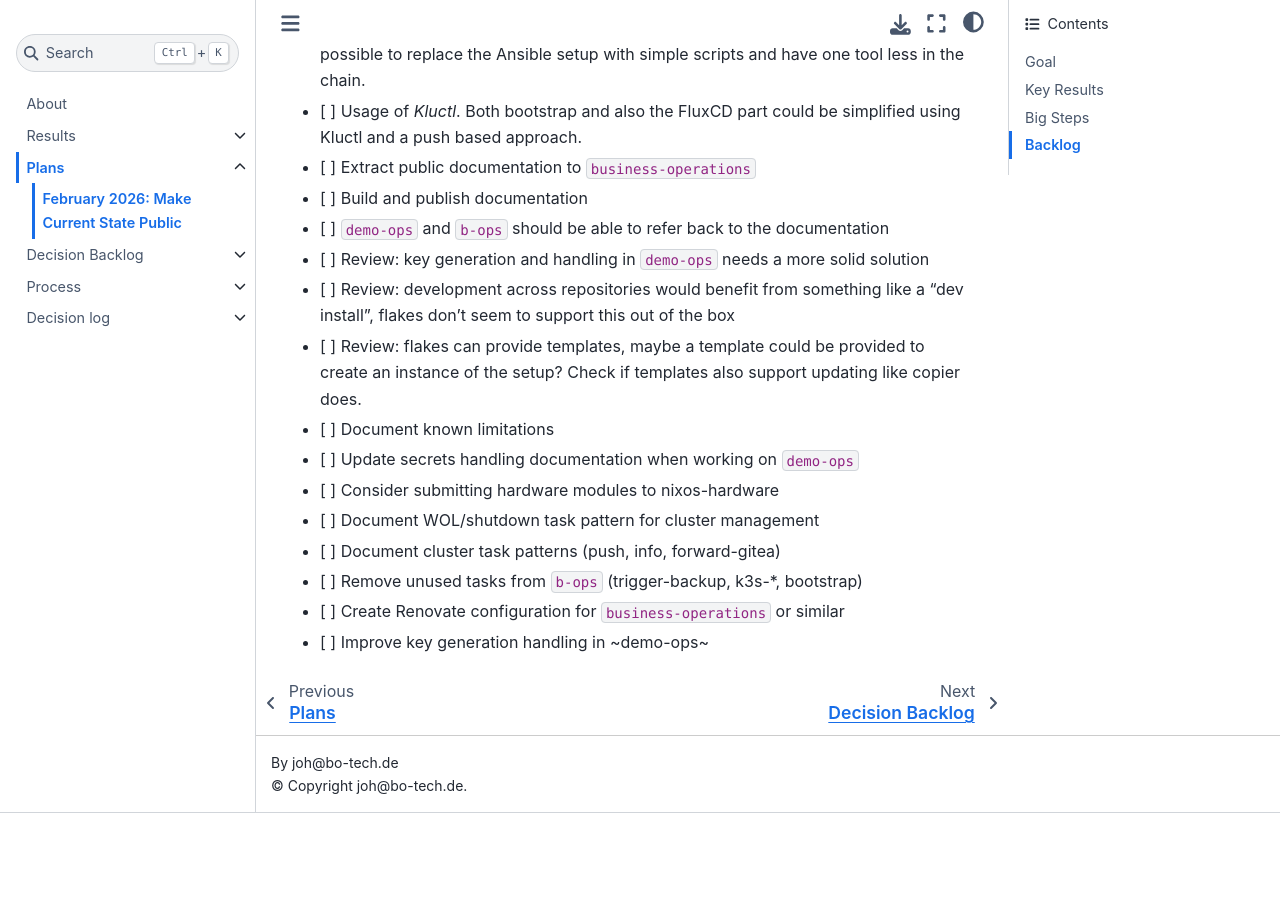
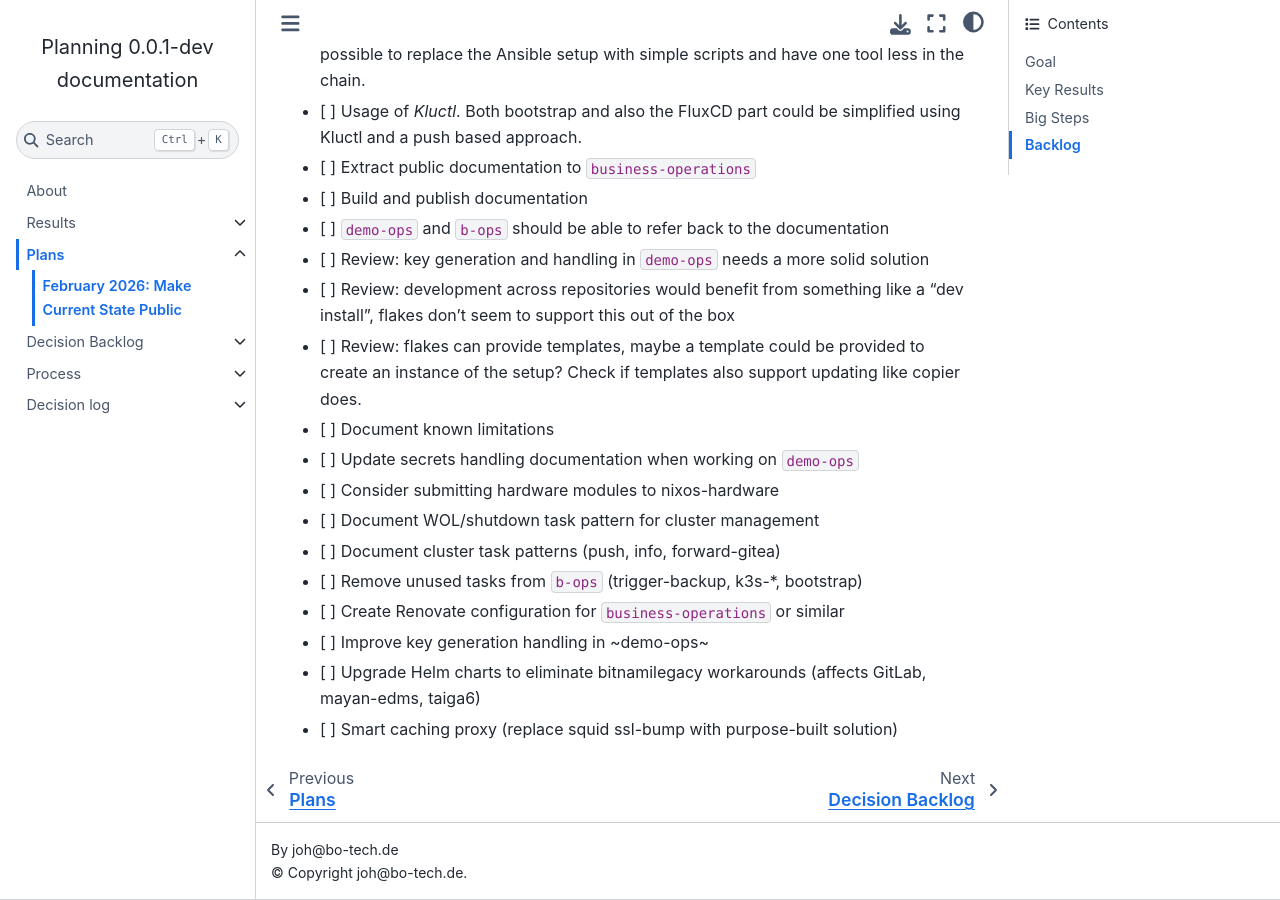
Before and after one commit to bo-tech/business-operations-planning, a Sphinx documentation site: the page built from docs/plans/2026-02-plan.md, in a window 1280 px wide and 900 px high, scrolled down 1422 px. Built offline with Sphinx 7.4.7 and the Sphinx Book theme 1.1.4, drawn with Linux system fonts in a browser that asks for light colours; before the commit the page ends 2235 px from its top, so only the background shows below that.

Commit message:
feat: Add sprint 05 plan and update backlog

```diff
--- a/docs/plans/2026-02-plan.md
+++ b/docs/plans/2026-02-plan.md
@@ -72,3 +72,6 @@ Items not yet scheduled into a sprint. Review when creating new sprints.
   bootstrap)
 - [ ] Create Renovate configuration for `business-operations` or similar
 - [ ] Improve key generation handling in ~demo-ops~
+- [ ] Upgrade Helm charts to eliminate bitnamilegacy workarounds
+  (affects GitLab, mayan-edms, taiga6)
+- [ ] Smart caching proxy (replace squid ssl-bump with purpose-built solution)
```
Also changed, not shown: 1 other file.
